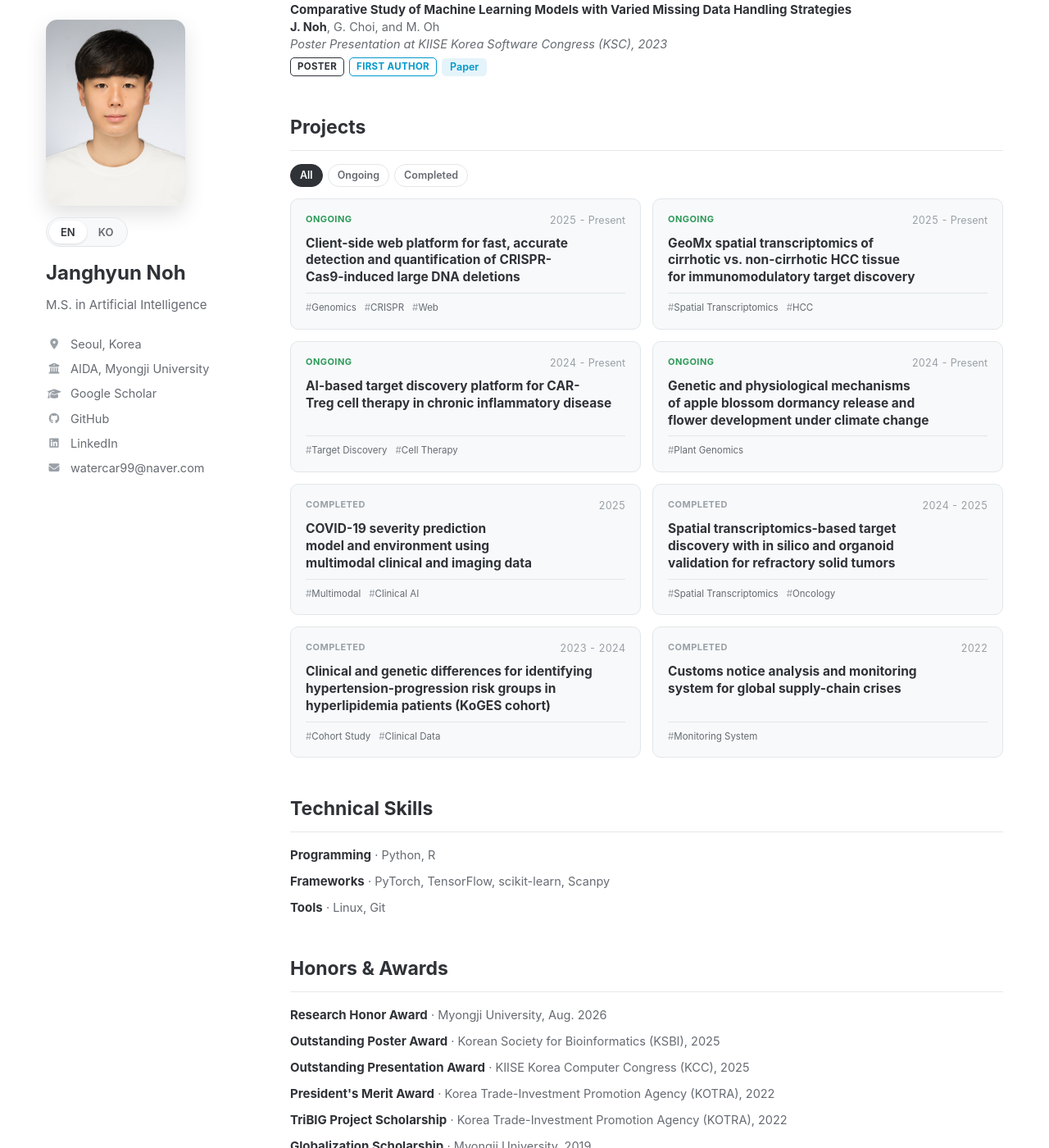
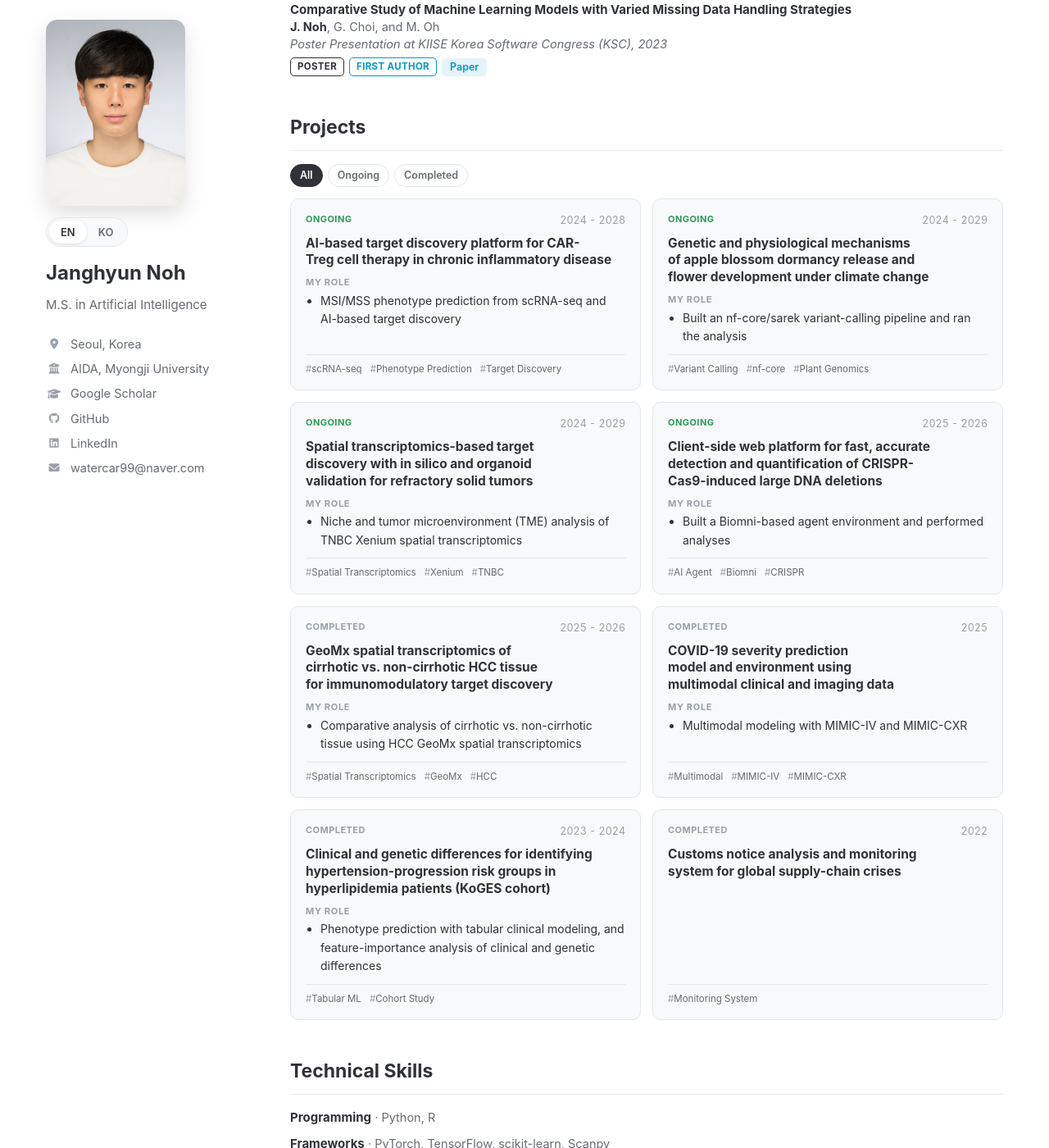
Before and after one commit to janghyunnoh/janghyunnoh.github.io, a Jekyll site: the page built from index.md, in a window 1280 px wide and 1400 px high, scrolled down 1682 px. Shown: the whole window at 82% size. Built offline with Jekyll 4.4.1, drawn with Linux system fonts in a browser that asks for light colours.

Commit message:
Add my role and updated periods to project cards
- Role line (EN/KO) for seven projects, from the user's notes
- Periods updated to the full project terms; first four marked
  ongoing, the rest completed, following the user's grouping
- Tags refreshed to match the work done (Xenium, GeoMx, sarek, ...)

Co-Authored-By: Claude Opus 5.5 <noreply@anthropic.com>
Claude-Session: https://claude.ai/code/session_01KSQJoZP1auZdYkoBxWPSet

```diff
--- a/_data/projects.yml
+++ b/_data/projects.yml
@@ -1,67 +1,80 @@
 # One entry = one card. Only filled-in fields are shown.
 #   status: ongoing / completed
 #   title / title_ko        : card title (English titles are draft translations — please review)
-#   summary / summary_ko    : one line on what the project does
-#   role / role_ko          : 2-3 bullets on what YOU did
+#   summary / summary_ko    : optional one line on what the project does
+#   role / role_ko          : what YOU did (1-3 bullets)
 #   tags                    : keywords
 #   links                   : code / paper / demo / poster — buttons appear only when a URL is set
-#
-# Example of a fully filled entry:
-# - status: ongoing
-#   period: "2025 - Present"
-#   title: "..."
-#   title_ko: "..."
-#   summary: "Detects large deletions from sequencing reads entirely in the browser."
-#   summary_ko: "시퀀싱 리드에서 대규모 결실을 브라우저 안에서 검출합니다."
-#   role:
-#     - "Designed the deletion-calling pipeline"
-#   role_ko:
-#     - "결실 검출 파이프라인 설계"
-#   tags: [Genomics, Web]
-#   links:
-#     code: "https://github.com/janghyunnoh/..."
 
 - status: ongoing
-  period: "2025 - Present"
+  period: "2024 - 2028"
+  title: "AI-based target discovery platform for CAR-Treg cell therapy in chronic inflammatory disease"
+  title_ko: "AI 기반 타겟 발굴 플랫폼 확립을 통한 만성 염증성 질환 조절 CAR-Treg 세포 치료제 개발"
+  role:
+    - "MSI/MSS phenotype prediction from scRNA-seq and AI-based target discovery"
+  role_ko:
+    - "MSI/MSS 기반 scRNA-seq phenotype prediction 및 AI 기반 타겟 발굴 연구"
+  tags: [scRNA-seq, Phenotype Prediction, Target Discovery]
+
+- status: ongoing
+  period: "2024 - 2029"
+  title: "Genetic and physiological mechanisms of apple blossom dormancy release and flower development under climate change"
+  title_ko: "기후 변화 대응을 위한 사과꽃 휴면타파 및 꽃 발달 시기의 유전적 생리학적 메커니즘 연구"
+  role:
+    - "Built an nf-core/sarek variant-calling pipeline and ran the analysis"
+  role_ko:
+    - "nf-core/sarek 기반 variant calling pipeline 구축 및 분석 수행"
+  tags: [Variant Calling, nf-core, Plant Genomics]
+
+- status: ongoing
+  period: "2024 - 2029"
+  title: "Spatial transcriptomics-based target discovery with in silico and organoid validation for refractory solid tumors"
+  title_ko: "공간 전사체 기반 타겟 발굴과 in silico 및 오가노이드 활용 타겟 검증을 통한 난치성 고형암 MLT 신규 치료제 신속 개발"
+  role:
+    - "Niche and tumor microenvironment (TME) analysis of TNBC Xenium spatial transcriptomics"
+  role_ko:
+    - "TNBC Xenium spatial transcriptomics 기반 niche 및 종양 미세환경(TME) 분석"
+  tags: [Spatial Transcriptomics, Xenium, TNBC]
+
+- status: ongoing
+  period: "2025 - 2026"
   title: "Client-side web platform for fast, accurate detection and quantification of CRISPR-Cas9-induced large DNA deletions"
   title_ko: "CRISPR-Cas9 유도 대규모 DNA 결실 검출·정량화를 위한 클라이언트 사이드 고속·고정밀 웹 기반 분석 플랫폼 개발"
-  tags: [Genomics, CRISPR, Web]
+  role:
+    - "Built a Biomni-based agent environment and performed analyses"
+  role_ko:
+    - "Biomni 기반 Agent 환경 구축 및 분석 수행"
+  tags: [AI Agent, Biomni, CRISPR]
 
-- status: ongoing
-  period: "2025 - Present"
+- status: completed
+  period: "2025 - 2026"
   title: "GeoMx spatial transcriptomics of cirrhotic vs. non-cirrhotic HCC tissue for immunomodulatory target discovery"
   title_ko: "HCC GeoMx 공간전사체 기반 간경변·비간경변 조직의 병리적 차이 규명 및 면역조절 타겟 발굴 연구"
-  tags: [Spatial Transcriptomics, HCC]
-
-- status: ongoing
-  period: "2024 - Present"
-  title: "AI-based target discovery platform for CAR-Treg cell therapy in chronic inflammatory disease"
-  title_ko: "AI 기반 타겟 발굴 플랫폼 확립을 통한 만성 염증성 질환 조절 CAR-Treg 세포 치료제 개발"
-  tags: [Target Discovery, Cell Therapy]
-
-- status: ongoing
-  period: "2024 - Present"
-  title: "Genetic and physiological mechanisms of apple blossom dormancy release and flower development under climate change"
-  title_ko: "기후 변화 대응을 위한 사과꽃 휴면타파 및 꽃 발달 시기의 유전적 생리학적 메커니즘 연구"
-  tags: [Plant Genomics]
+  role:
+    - "Comparative analysis of cirrhotic vs. non-cirrhotic tissue using HCC GeoMx spatial transcriptomics"
+  role_ko:
+    - "HCC GeoMx spatial transcriptomics 기반 cirrhotic/non-cirrhotic 조직 비교 분석"
+  tags: [Spatial Transcriptomics, GeoMx, HCC]
 
 - status: completed
   period: "2025"
   title: "COVID-19 severity prediction model and environment using multimodal clinical and imaging data"
   title_ko: "멀티모달 임상·영상 데이터를 활용한 코로나19 환자 중증도 예측 모델·환경 구축"
-  tags: [Multimodal, Clinical AI]
-
-- status: completed
-  period: "2024 - 2025"
-  title: "Spatial transcriptomics-based target discovery with in silico and organoid validation for refractory solid tumors"
-  title_ko: "공간 전사체 기반 타겟 발굴과 in silico 및 오가노이드 활용 타겟 검증을 통한 난치성 고형암 MLT 신규 치료제 신속 개발"
-  tags: [Spatial Transcriptomics, Oncology]
+  role:
+    - "Multimodal modeling with MIMIC-IV and MIMIC-CXR"
+  role_ko:
+    - "MIMIC-IV + MIMIC-CXR 기반 멀티모달 연구"
+  tags: [Multimodal, MIMIC-IV, MIMIC-CXR]
 
 - status: completed
   period: "2023 - 2024"
   title: "Clinical and genetic differences for identifying hypertension-progression risk groups in hyperlipidemia patients (KoGES cohort)"
   title_ko: "KoGES 코호트 기반 고지혈증 환자의 고혈압 진행 위험군 규명을 위한 임상·유전적 차이 분석 연구"
-  tags: [Cohort Study, Clinical Data]
+  role:
+    - "Phenotype prediction with tabular clinical modeling, and feature-importance analysis of clinical and genetic differences"
+  role_ko:
+    - "tabular clinical modeling 기반 phenotype prediction 및 feature importance 기반 임상·유전적 차이 분석"
+  tags: [Tabular ML, Cohort Study]
 
 - status: completed
   period: "2022"
```
